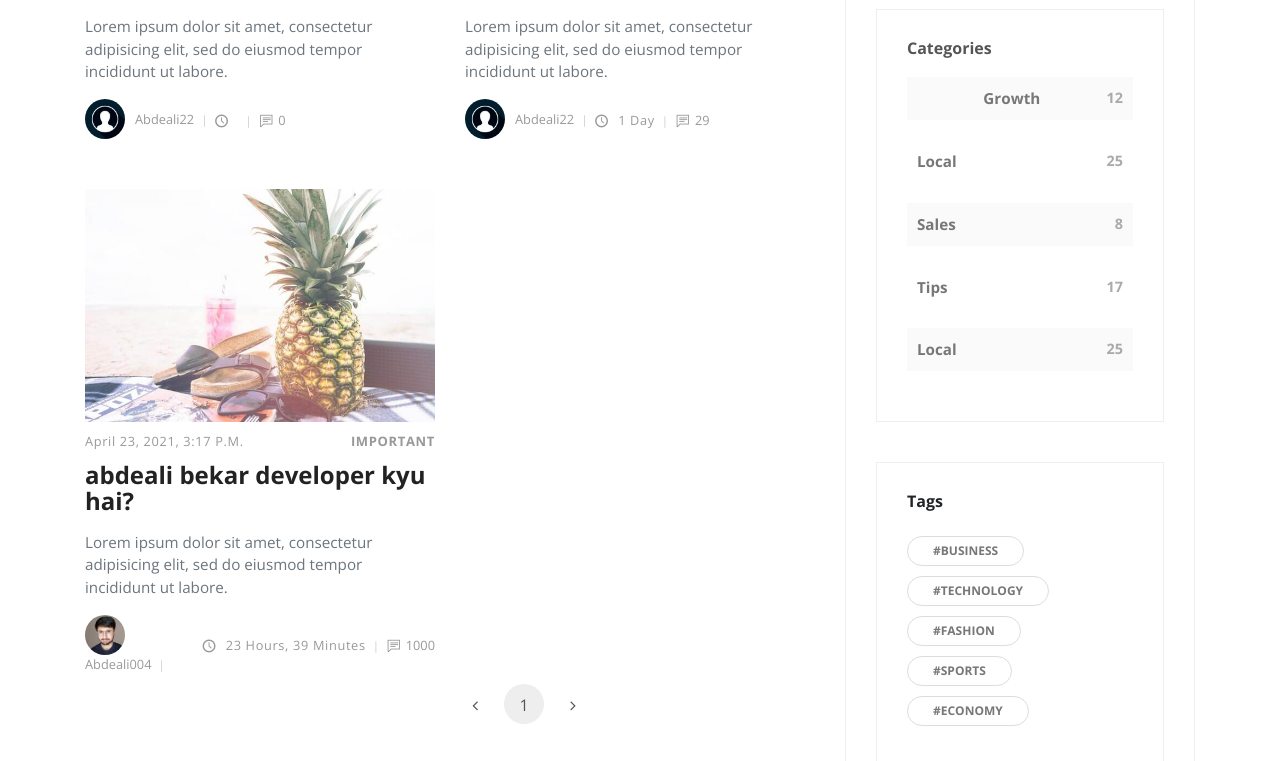
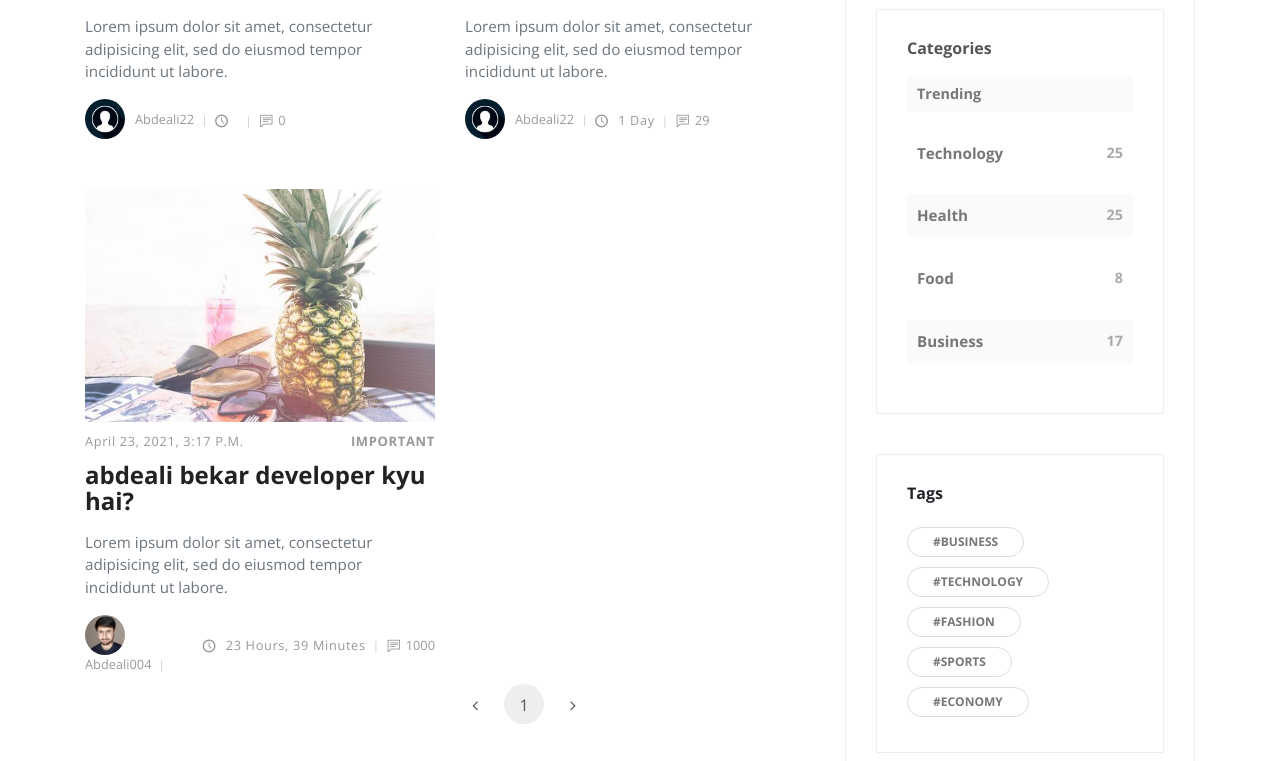
Before and after one commit to abdeali004/Blog_Square, a Django app: page /blogapp/blogs/3 in a window 1280 px wide. Shown: the part 437-1198 px from the top of the page. Run offline with Django 3.2, Linux system fonts and the light colour scheme; data comes from the database, SQL or seed files in the repository; some libraries are stand-ins or nearby versions.

Commit message:
Previous template error filxed on blogs page.

```diff
--- a/templates/blog.html
+++ b/templates/blog.html
@@ -12,17 +12,22 @@
           <!-- post -->
           {%for blog in blogslist%}
           <div class="post col-xl-6 blogs-class">
-                  <div class="post-thumbnail"><a href="post.html"><img src={% static 'img/blog-post-1.jpeg' %} alt="..." class="img-fluid"></a></div>
+            <div class="post-thumbnail"><a href="post.html"><img src={% static 'img/blog-post-1.jpeg' %} alt="..."
+                  class="img-fluid"></a></div>
             <div class="post-details">
               <div class="post-meta d-flex justify-content-between">
                 <div class="date meta-last">{{blog.blog_creation_date}}</div>
                 <div class="category"><a href="#">{{blog.blog_category}}</a></div>
               </div><a href="post.html">
-                      <h3 class="h4">{{blog.blog_title}}</h3></a>
-                    <p class="text-muted">Lorem ipsum dolor sit amet, consectetur adipisicing elit, sed do eiusmod tempor incididunt ut labore.</p>
-                    <footer class="post-footer d-flex align-items-center" style="white-space: nowrap;"><a href="#" class="author d-flex align-items-center flex-wrap">
+                <h3 class="h4">{{blog.blog_title}}</h3>
+              </a>
+              <p class="text-muted">Lorem ipsum dolor sit amet, consectetur adipisicing elit, sed do eiusmod tempor
+                incididunt ut labore.</p>
+              <footer class="post-footer d-flex align-items-center" style="white-space: nowrap;"><a href="#"
+                  class="author d-flex align-items-center flex-wrap">
                   <div class="avatar"><img src={{blog.blog_author.pic.url}} alt="..." class="img-fluid"></div>
-                        <div class="title"><span>{{blog.blog_author.username}}</span></div></a>
+                  <div class="title"><span>{{blog.blog_author.username}}</span></div>
+                </a>
                 <div class="date"><i class="icon-clock"></i> {{blog.blog_creation_date|timesince}}</div>
                 <div class="comments meta-last"><i class="icon-comment"></i>{{blog.num_of_comments}}</div>
               </footer>
@@ -36,19 +41,22 @@
           <nav aria-label="Page navigation example" style="margin-top: auto; align-self: center;">
             <ul class="pagination pagination-template d-flex justify-content-center">
               {% if blogslist.has_previous %}
-                <li class="page-item"><a href="{%url 'blogs' blogslist.previous_page_number%}" class="page-link "> <i class="fa fa-angle-left"></i></a></li>
+              <li class="page-item"><a href="{%url 'blogs' blogslist.previous_page_number%}" class="page-link "> <i
+                    class="fa fa-angle-left"></i></a></li>
               {%else%}
               <li class="page-item"><a href="" class="page-link disabled"> <i class="fa fa-angle-left"></i></a></li>
               {% endif %}
               {%for pagenumber in blogslist.paginator.page_range %}
               {%if pagenumber == blogslist.number%}
-                  <li class="page-item"><a href="{%url 'blogs' pagenumber%}" class="page-link active">{{pagenumber}}</a></li>
+              <li class="page-item"><a href="{%url 'blogs' pagenumber%}" class="page-link active">{{pagenumber}}</a>
+              </li>
               {%else%}
               <li class="page-item"><a href="{%url 'blogs' pagenumber%}" class="page-link">{{pagenumber}}</a></li>
               {%endif%}
               {%endfor%}
               {% if blogslist.has_next %}
-                <li class="page-item"><a href="{%url 'blogs' blogslist.next_page_number%}" class="page-link"> <i class="fa fa-angle-right"></i></a></li>
+              <li class="page-item"><a href="{%url 'blogs' blogslist.next_page_number%}" class="page-link"> <i
+                    class="fa fa-angle-right"></i></a></li>
               {%else%}
               <li class="page-item"><a href="" class="page-link disabled"> <i class="fa fa-angle-right"></i></a></li>
               {% endif %}
@@ -82,6 +90,7 @@
                 <div class="d-flex align-items-center">
                   <div class="views"><i class="icon-eye"></i> {{post.blog_views}}</div>
                   <div class="comments"><i class="icon-comment"></i>{{post.num_of_comments}}</div>
+                </div>
               </div>
             </div>
         </div>
@@ -120,11 +129,12 @@
           <header>
             <h3 class="h6">Categories</h3>
           </header>
-            <div class="item d-flex justify-content-between"><a href="#">Growth</a><span>12</span></div>
-            <div class="item d-flex justify-content-between"><a href="#">Local</a><span>25</span></div>
-            <div class="item d-flex justify-content-between"><a href="#">Sales</a><span>8</span></div>
-            <div class="item d-flex justify-content-between"><a href="#">Tips</a><span>17</span></div>
-            <div class="item d-flex justify-content-between"><a href="#">Local</a><span>25</span></div>
+          <div class="item d-flex"><a href="#" style="text-align: left;"><strong>Trending</strong></a><span></span></div>
+          <div class="item d-flex justify-content-between"><a href="#">Technology</a><span>25</span></div>
+          <div class="item d-flex justify-content-between"><a href="#">Health</a><span>25</span></div>
+          <div class="item d-flex justify-content-between"><a href="#">Food</a><span>8</span></div>
+          <div class="item d-flex justify-content-between"><a href="#">Business</a><span>17</span></div>
+          {% comment %} <div class="item d-flex justify-content-between"><a href="#">Other</a><span>25</span></div> {%endcomment %}
         </div>
         <!-- Widget [Tags Cloud Widget]-->
         <div class="widget tags">
```
Lines whose indentation alone changed are shown as unchanged.
